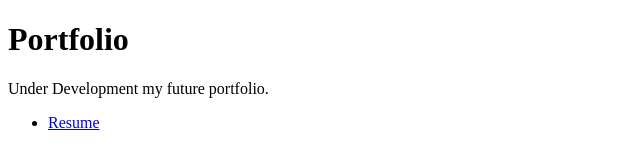
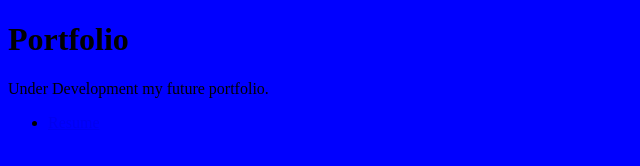
Before and after one commit to Navraj22/navraj22.github.io, a plain HTML site: page index.html in a window 1280 px wide. Shown: the whole page, without its empty margins (0-640 px from the left). Drawn offline with Linux system fonts and the light colour scheme.

Commit message:
fixed mistake

```diff
--- a/index.html
+++ b/index.html
@@ -3,7 +3,7 @@
 <head>
 	<meta charset="UTF-8">
 	<title>Portfolio</title>
-	<link rel="stylesheet" type="text/css" href="stylesheet">
+	<link rel="stylesheet" type="text/css" href="styles.css">
 </head>
 <body>
 	<h1>Portfolio</h1>
```
